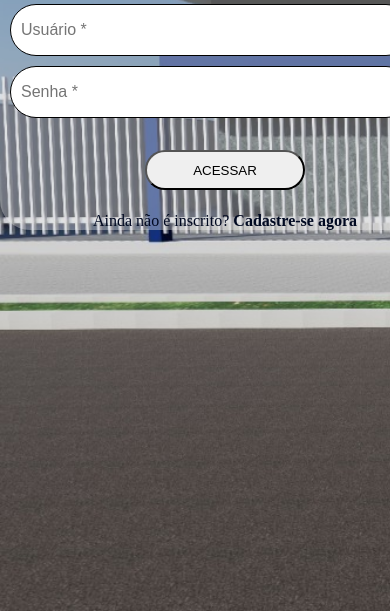
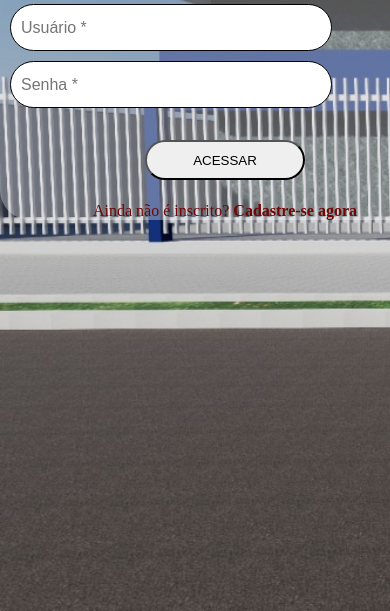
Before and after one commit to Mdantas26/sistema-igreja, a plain HTML site: page index.html in a window 390 px wide. Shown: the part 233-844 px from the top of the page. Drawn offline with Linux system fonts and the light colour scheme.

Commit message:
Update style.css

```diff
--- a/css/style.css
+++ b/css/style.css
@@ -64,15 +64,15 @@ a:hover{
     text-decoration: underline;
 
 }
-@media screen and(max-width: 768px){
-    .form{
+@media screen and (max-width: 768px) {
+    .form {
     width: 50%;
     margin: 150px auto 0px auto;
     text-align: center;
     background-color: rgba(253, 253, 253, 0.342);
     border-radius: 30px;
     }
-    input{
+    input {
         display: block;
         height: 35px;
         width: 300px;
@@ -82,4 +82,8 @@ a:hover{
         padding: 5px 10px;
         font-size: 12pt;
     }
+    a {
+        color: #700606;
+        text-decoration: none;
+    }
 }
```
